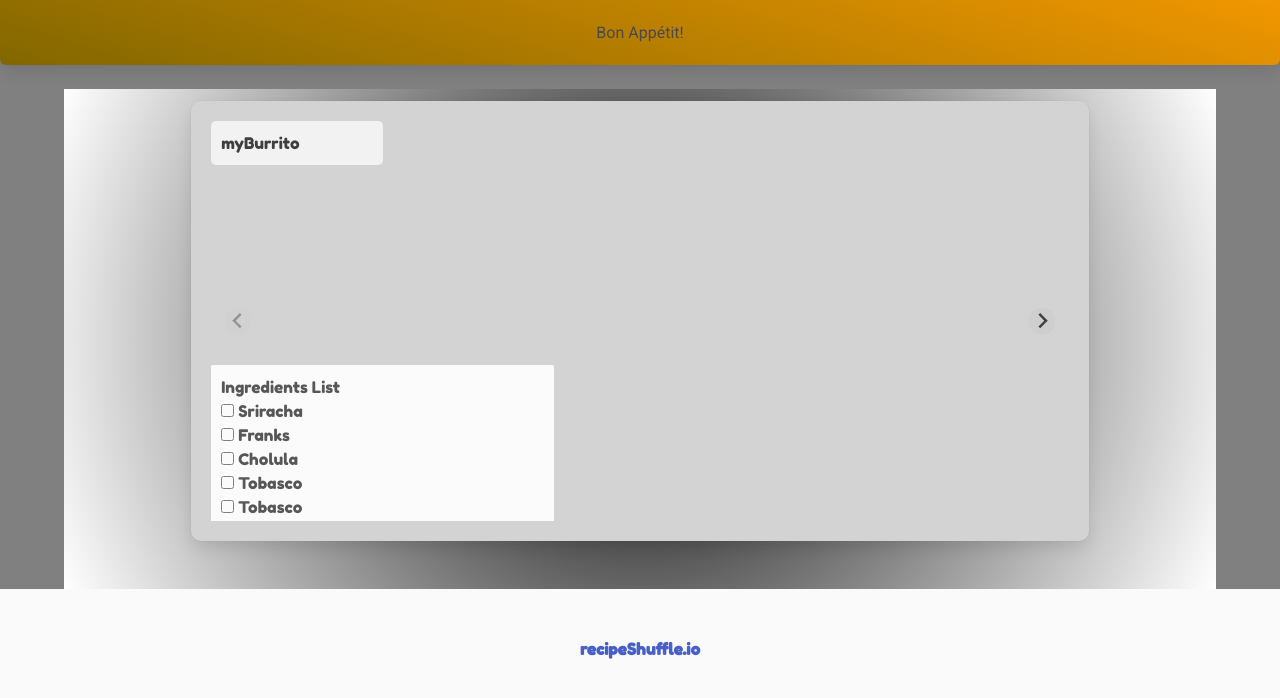
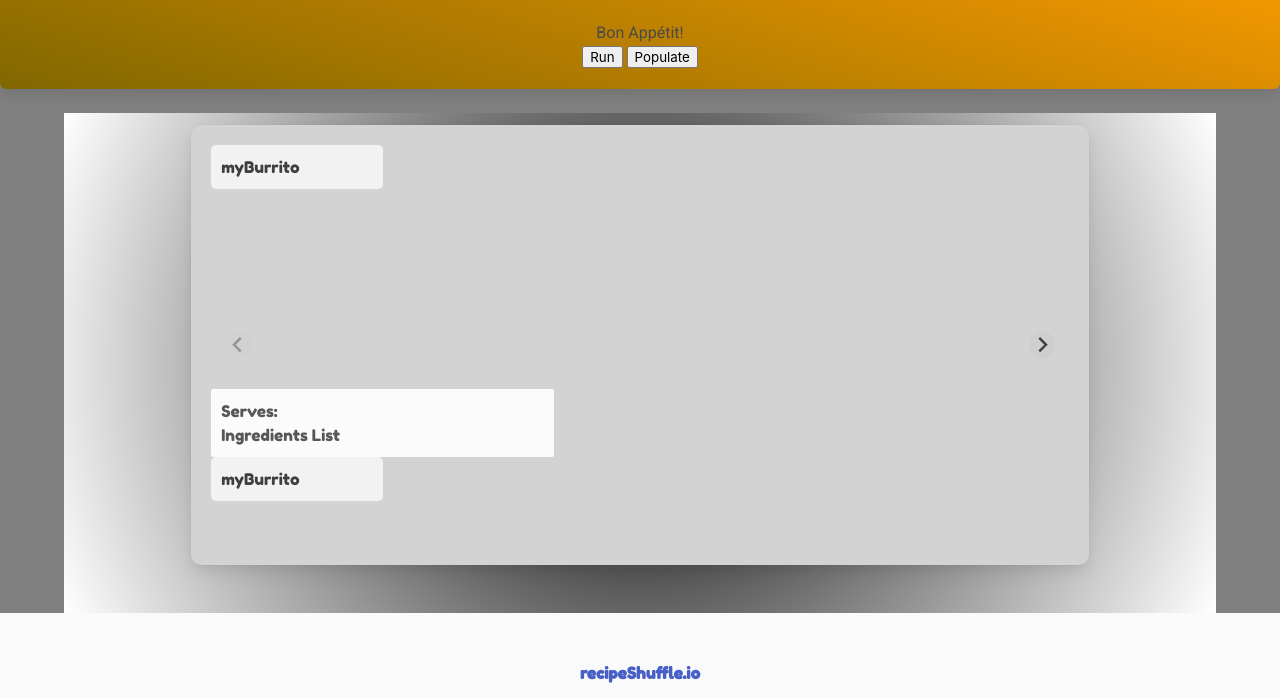
Before and after one commit to d606n6k/recipe-shuffle, a plain HTML site: page results.html in a window 1280 px wide. Shown: the part 59-757 px from the top of the page. Drawn offline with nearby package versions, Linux system fonts and the light colour scheme.

Commit message:
updating results html for demo content

```diff
--- a/results.html
+++ b/results.html
@@ -36,6 +36,8 @@
     <div class="box has-text-centered pageHeader">
       <h1 class="title is-centered">See your Recipes Below</h1>
       <p>Bon Appétit!</p>
+      <button id="run">Run</button>
+      <button id="populate">Populate</button>
     </div>
 
     <!-- ###################################### Splide ######################################## -->
@@ -50,110 +52,40 @@
                   <li class="splide__slide" id="slide1">
                     <h4 class="recipeName">myBurrito</h4>
                     <ul class="column is-two-fifths listUL1 listSlide">
+                      <li>Serves: <span></span> </li>
                       <li>Ingredients List</li>
-                      <input type="checkbox" />
-                      Sriracha
-                      <br />
-                      <input type="checkbox" />
-                      Franks
-                      <br />
-                      <input type="checkbox" />
-                      Cholula
-                      <br />
-                      <input type="checkbox" />
-                      Tobasco
-                      <br />
-                      <input type="checkbox" />
-                      Tobasco
-                      <br />
                     </ul>
                   </li>
 
                   <li class="splide__slide" id="slide2">
                     <h4 class="recipeName">myBurrito</h4>
                     <ul class="column is-two-fifths listUL2 listSlide">
+                      <li>Serves: <span></span> </li>
                       <li>Ingredients List</li>
-                      <input type="checkbox" />
-                      Sriracha
-                      <br />
-                      <input type="checkbox" />
-                      Franks
-                      <br />
-                      <input type="checkbox" />
-                      Cholula
-                      <br />
-                      <input type="checkbox" />
-                      Tobasco
-                      <br />
-                      <input type="checkbox" />
-                      Tobasco
-                      <br />
                     </ul>
                   </li>
 
                   <li class="splide__slide" id="slide3">
                     <h4 class="recipeName">myBurrito</h4>
                     <ul class="column is-two-fifths listUL3 listSlide">
+                      <li>Serves: <span></span> </li>
                       <li>Ingredients List</li>
-                      <input type="checkbox" />
-                      Sriracha
-                      <br />
-                      <input type="checkbox" />
-                      Franks
-                      <br />
-                      <input type="checkbox" />
-                      Cholula
-                      <br />
-                      <input type="checkbox" />
-                      Tobasco
-                      <br />
-                      <input type="checkbox" />
-                      Tobasco
-                      <br />
                     </ul>
                   </li>
 
                   <li class="splide__slide" id="slide4">
                     <h4 class="recipeName">myBurrito</h4>
                     <ul class="column is-two-fifths listUL4 listSlide">
+                      <li>Serves: <span></span> </li>
                       <li>Ingredients List</li>
-                      <input type="checkbox" />
-                      Sriracha
-                      <br />
-                      <input type="checkbox" />
-                      Franks
-                      <br />
-                      <input type="checkbox" />
-                      Cholula
-                      <br />
-                      <input type="checkbox" />
-                      Tobasco
-                      <br />
-                      <input type="checkbox" />
-                      Tobasco
-                      <br />
                     </ul>
                   </li>
 
                   <li class="splide__slide" id="slide5">
                     <h4 class="recipeName">myBurrito</h4>
                     <ul class="column is-two-fifths listUL5 listSlide">
+                      <li>Serves: <span></span> </li>
                       <li>Ingredients List</li>
-                      <input type="checkbox" />
-                      Sriracha
-                      <br />
-                      <input type="checkbox" />
-                      Franks
-                      <br />
-                      <input type="checkbox" />
-                      Cholula
-                      <br />
-                      <input type="checkbox" />
-                      Tobasco
-                      <br />
-                      <input type="checkbox" />
-                      Tobasco
-                      <br />
                     </ul>
                   </li>
                 </ul>
```
